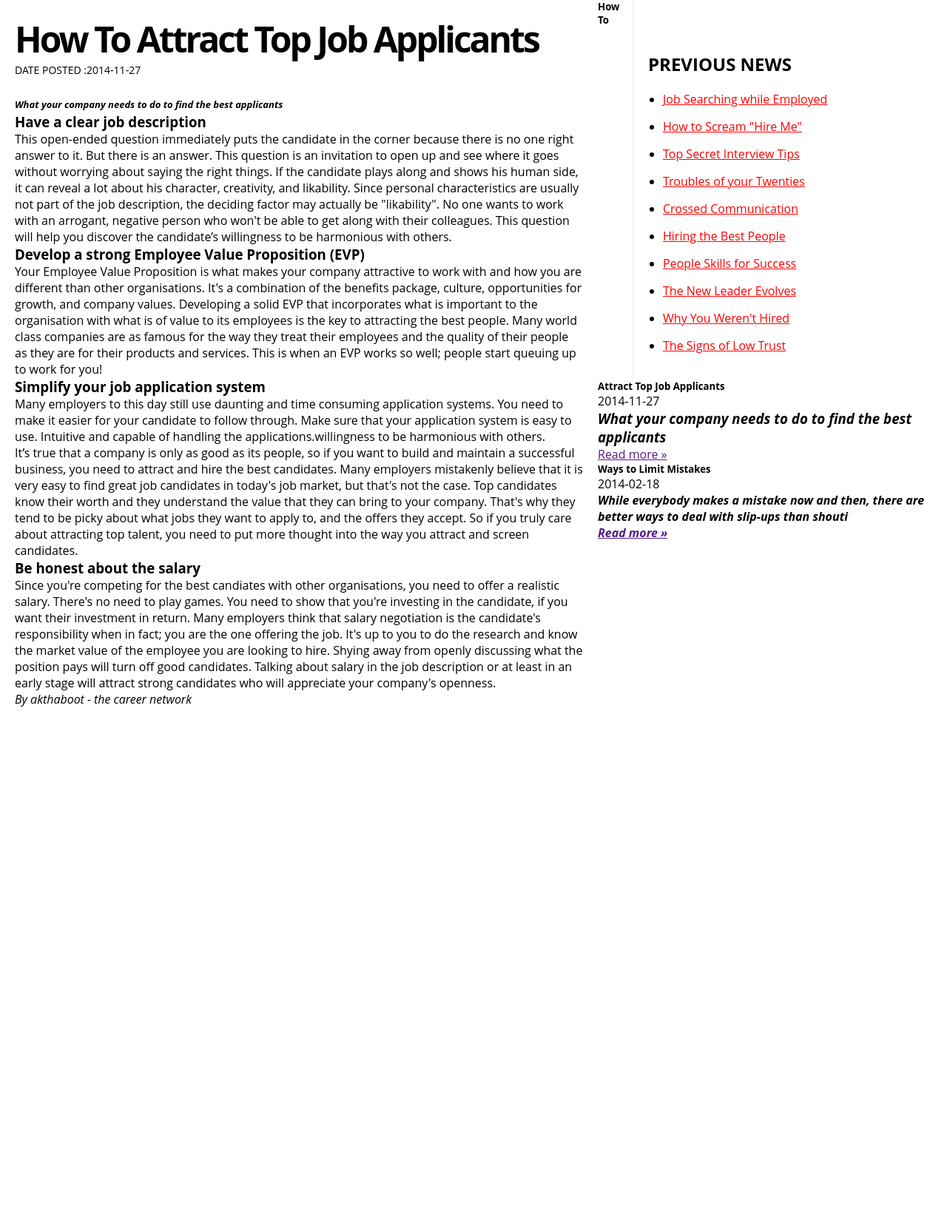
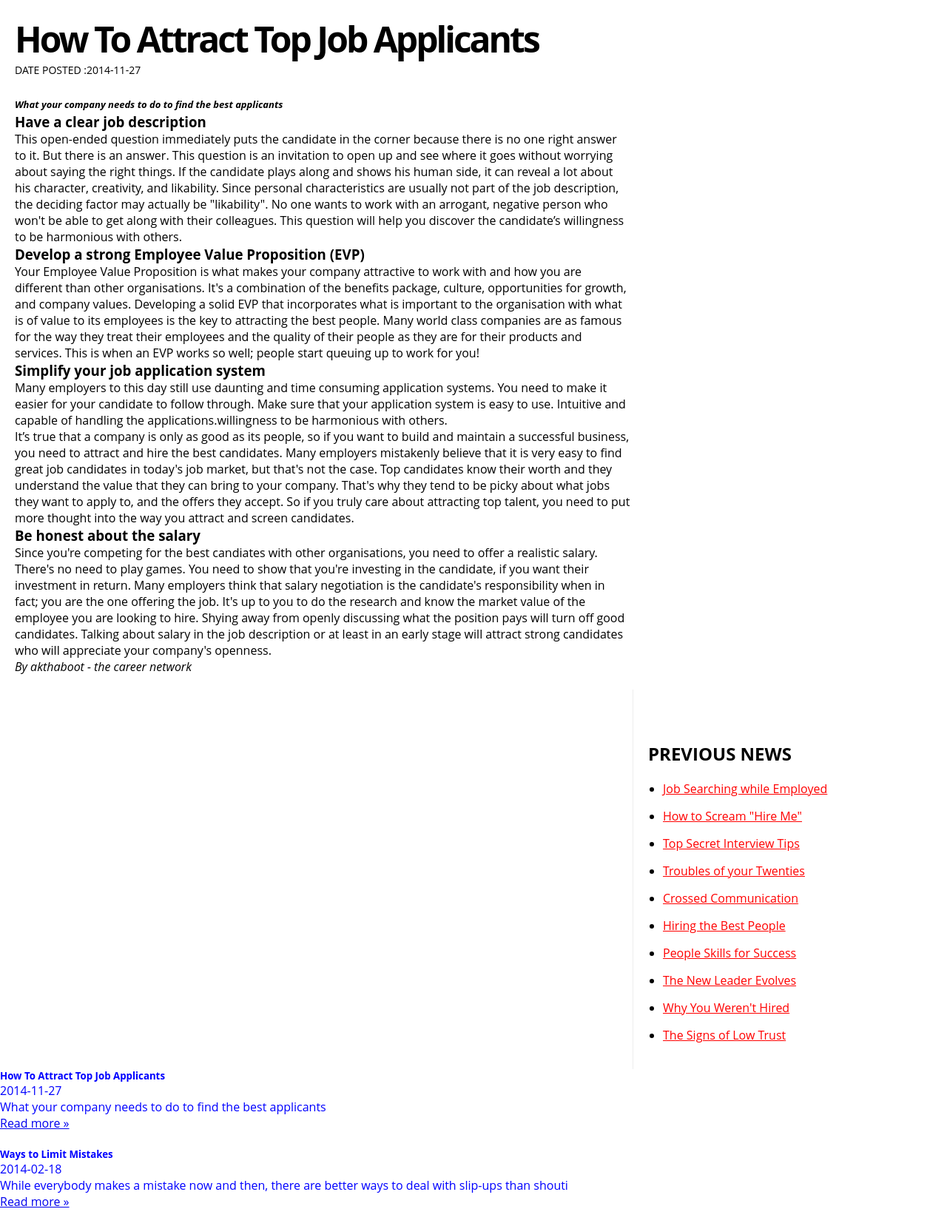
Before and after one commit to GreenvibesLK/greenvibes.lk, a PHP site: page /news/index.php in a window 1280 px wide. Shown: the whole page at 74% size. Before the commit the page ends 955 px from the top, so only its background shows below. Run offline with PHP 8.4, Linux system fonts and the light colour scheme; data comes from the database, SQL or seed files in the repository; data that the repository does not hold is empty.

Commit message:
news css edits

```diff
--- a/css/news.css
+++ b/css/news.css
@@ -5,7 +5,7 @@
 }
 
 div.newsblog {
-	width: 60%;
+	width: 65%;
 	float: left;
 	padding: 20px;
 }
@@ -44,3 +44,13 @@ div.newsnav ul li a {
 	color: red;
 
 }
+
+
+section {
+	align-content: center;
+}
+section.footer {
+	color: blue;
+	width: 100%;
+	align-items: ;
+}
--- a/news/inc/footer.php
+++ b/news/inc/footer.php
@@ -1 +1,3 @@
-<?php require_once('latest-post.php') ?>
+<section class="footer">
+	<?php require_once('latest-post.php') ?>
+</section>
--- a/news/inc/latest-post.php
+++ b/news/inc/latest-post.php
@@ -17,16 +17,18 @@
 		while ( $result = mysqli_fetch_assoc($result_set)){
 			$blog_title = $result['blog_short_title'];
 			$blog_date = $result['blog_date'];
-			$blog_text = substr($result['blog_text'], 0, 150);
+			$blog_text = strip_tags(substr($result['blog_text'], 0, 150));
 			//preparing the html
-			$latest_post .= '<div>';
+			$latest_post = '<div>';
 			$latest_post .= '<h5>' . $blog_title . '</h5>';
 			$latest_post .= $blog_date;
 			$latest_post .= '</div>';
 			$latest_post .= '<p>' . $blog_text . '</p>';
-			$latest_post .= '<a href="" class="readmore"> Read more &raquo;</a>';
+			$latest_post .= '<a href="index.php?blog_id='.$blog_id.'" class="readmore"> Read more &raquo;</a>';
 			$latest_post .= '</div>';
+			echo $latest_post;
+			echo '<br><br>';
 		}
 	}
-	echo $latest_post;
+
  ?>
--- a/news/index.php
+++ b/news/index.php
@@ -35,7 +35,7 @@
     if ( $result_set ) {
       if ( mysqli_num_rows($result_set) > 0 ){
         while ( $result = mysqli_fetch_assoc($result_set)){
-          $blog_nav.= '<li><a href="index.php?blog_id=' . $result['blog_id'] . ' "> ' . $result['blog_short_title'] . '</a></li>';
+          $blog_nav.= '<li><a href="index.php?blog_id='.$result['blog_id'].'"> ' . $result['blog_short_title'] . '</a></li>';
         }
       }
     }
@@ -68,8 +68,7 @@
       <?php echo stripcslashes($blog_nav); ?>
     </div>
   </div>
-
+  <br><br><br><br><br><br><br><br>
+<?php require_once('inc/footer.php') ?>
 </body>
 </html>
-
-<?php require_once('inc/footer.php') ?>
```
